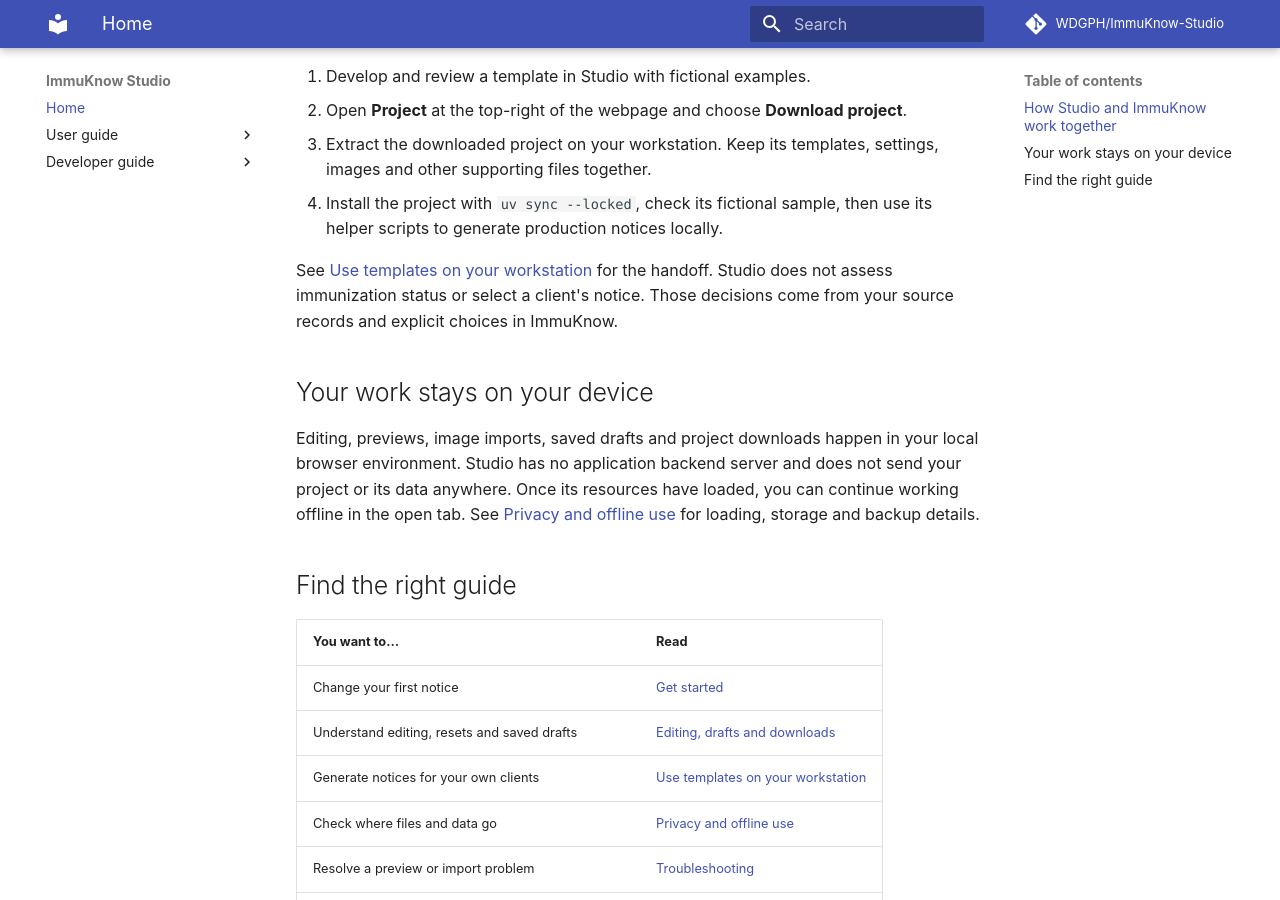
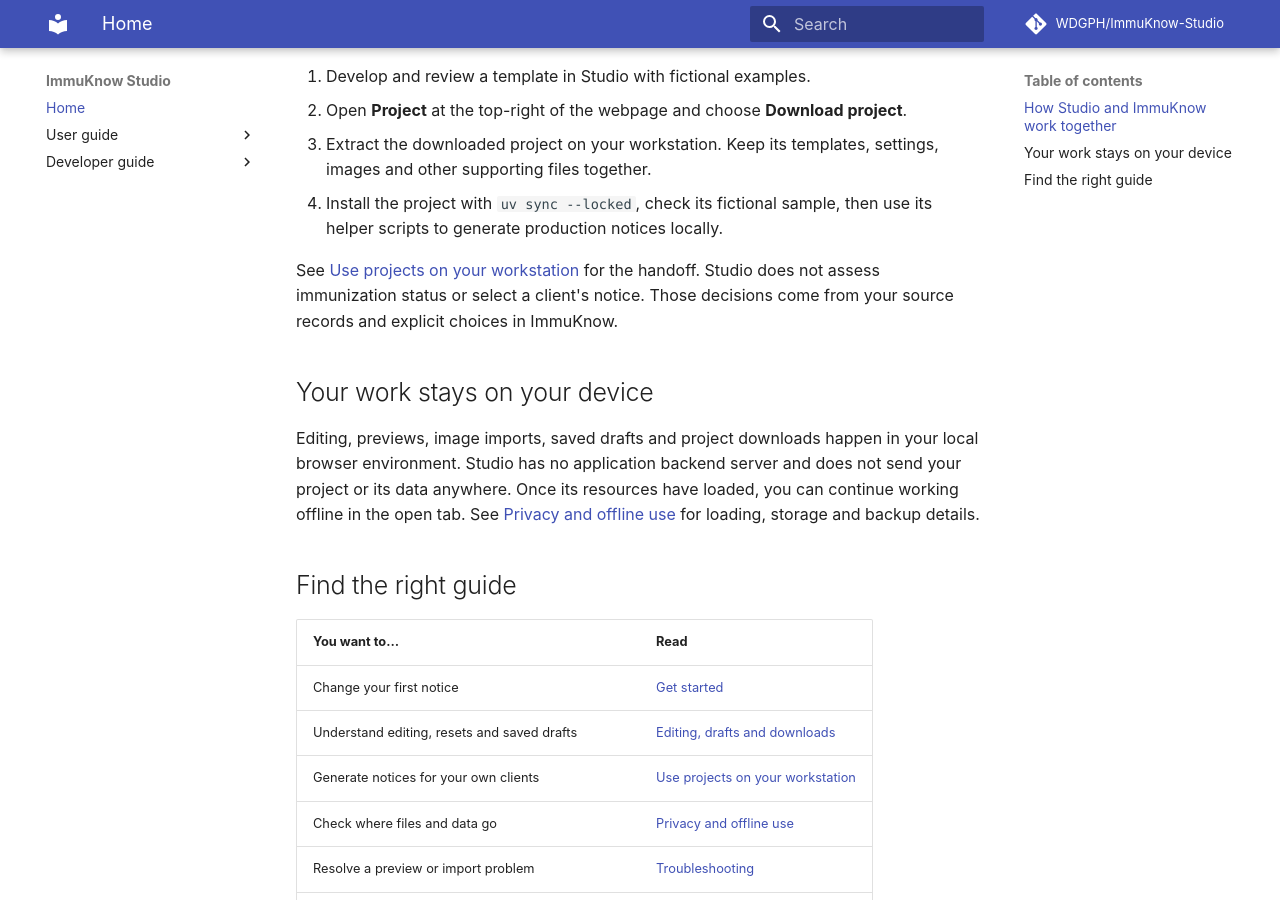
Before and after one commit to WDGPH/ImmuKnow-Studio, an MkDocs documentation site: the page built from docs/index.md, in a window 1280 px wide and 900 px high, scrolled down 603 px. Built offline with MkDocs 1.6.1 and Material for MkDocs 9.7.7, drawn with Linux system fonts in a browser that asks for light colours; comment, search, counter and statistics services are not loaded.

Commit message:
Remove an unused file helper and align workstation guide labels

```diff
--- a/docs/index.md
+++ b/docs/index.md
@@ -31,7 +31,7 @@ The usual workflow is:
 4. Install the project with `uv sync --locked`, check its fictional sample,
    then use its helper scripts to generate production notices locally.
 
-See [Use templates on your workstation](local-production.md) for the handoff.
+See [Use projects on your workstation](local-production.md) for the handoff.
 Studio does not assess immunization status or select a client's notice.
 Those decisions come from your source records and explicit choices in ImmuKnow.
 
@@ -50,7 +50,7 @@ details.
 | --- | --- |
 | Change your first notice | [Get started](getting-started.md) |
 | Understand editing, resets and saved drafts | [Editing, drafts and downloads](studio.md) |
-| Generate notices for your own clients | [Use templates on your workstation](local-production.md) |
+| Generate notices for your own clients | [Use projects on your workstation](local-production.md) |
 | Check where files and data go | [Privacy and offline use](privacy-offline.md) |
 | Resolve a preview or import problem | [Troubleshooting](troubleshooting.md) |
 | Build Studio or contribute a change | [Build and contribute](development.md) |
--- a/mkdocs.yml
+++ b/mkdocs.yml
@@ -25,7 +25,7 @@ nav:
       - Get started: getting-started.md
       - Editing, drafts and downloads: studio.md
       - Typst Reference: coding-cheatsheet.md
-      - Use templates on your workstation: local-production.md
+      - Use projects on your workstation: local-production.md
       - Privacy and offline use: privacy-offline.md
       - Troubleshooting: troubleshooting.md
   - Developer guide:
```
Also changed, not shown: 2 other files.
